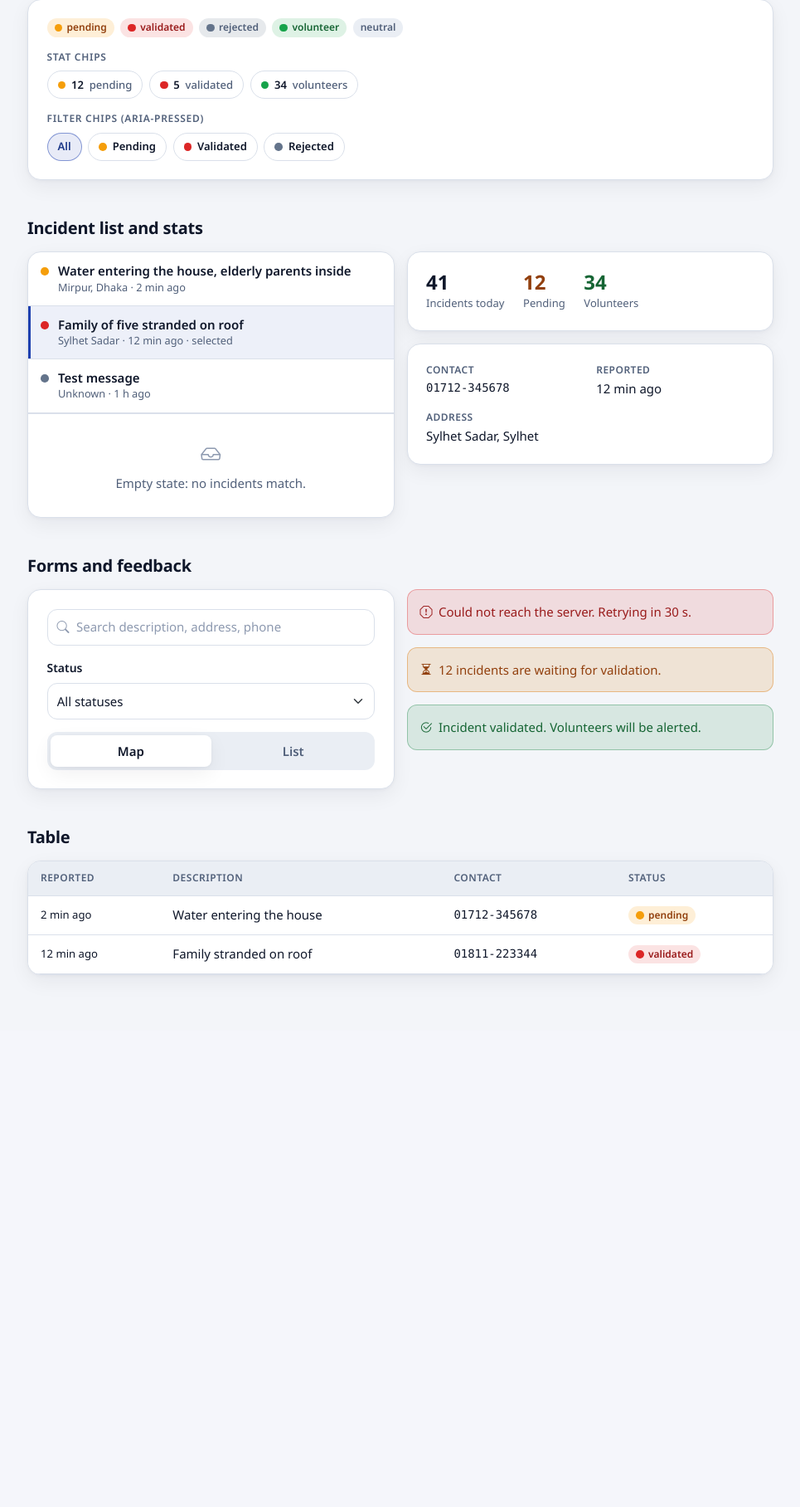
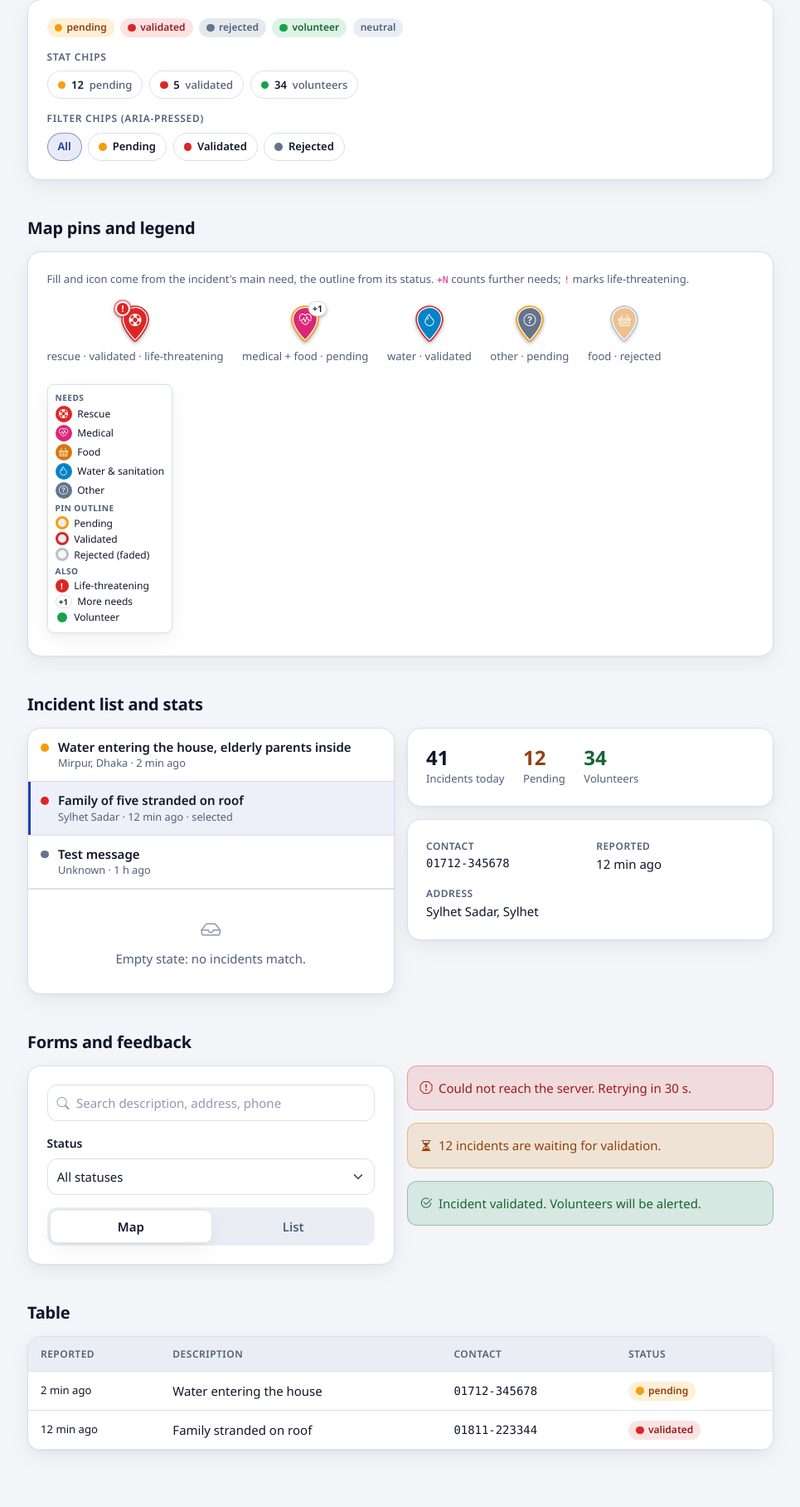
Before and after one commit to skfarhad/hazard_reporting_system, a Django app: page /app/design/ in a window 1280 px wide. Shown: the part 1502-3318 px from the top of the page at 83% size, without its empty margins (157-1122 px from the left). Before the commit the page ends 2680 px from the top, so only its background shows below. Run offline with Django 3.2, Linux system fonts and the light colour scheme; parts of the project's set-up code (start-up, migrations or seed data) failed here and were passed over.

Commit message:
feat(need-type-map-icons): pin and legend styles, dashboard wiring and design docs
Co-Authored-By: Claude Opus 5.5 <noreply@anthropic.com>

```diff
--- a/apps/webui/static/webui/css/app.css
+++ b/apps/webui/static/webui/css/app.css
@@ -2,5 +2,5 @@
 .dashboard-map {
     height: calc(100vh - 290px);
     min-height: 360px;
-    border-radius: var(--bs-card-inner-border-radius) var(--bs-card-inner-border-radius) 0 0;
+    border-radius: var(--bs-card-inner-border-radius);
 }
--- a/apps/webui/static/webui/css/hrs.css
+++ b/apps/webui/static/webui/css/hrs.css
@@ -503,6 +503,81 @@ button.hrs-chip[aria-pressed=true] {
 }
 .leaflet-container .leaflet-control-attribution a { color: var(--hrs-brand); }
 
+/* ---- Map pins (incident markers) ----
+ * Teardrop pin filled with the main need's colour (--hrs-pin-fill, set inline),
+ * outline in the status colour, white need icon, "+N" and "!" badges.
+ */
+.hrs-pin-wrap { background: none; border: 0; }
+.hrs-pin {
+    --hrs-pin-fill: #64748B;
+    --hrs-pin-stroke: var(--hrs-status-pending);
+    position: relative; display: block; width: 32px; height: 42px;
+    filter: drop-shadow(0 2px 2px rgba(15, 23, 42, .35));
+}
+.hrs-pin--pending { --hrs-pin-stroke: var(--hrs-status-pending); }
+.hrs-pin--validated { --hrs-pin-stroke: var(--hrs-status-validated); }
+.hrs-pin--rejected { --hrs-pin-stroke: var(--hrs-status-rejected); opacity: .45; }
+.hrs-pin-shape { position: absolute; inset: 0; width: 100%; height: 100%; overflow: visible; }
+.hrs-pin-ring { fill: none; stroke: var(--hrs-pin-stroke); stroke-width: 4.5; stroke-linejoin: round; }
+.hrs-pin-body { fill: var(--hrs-pin-fill); stroke: #fff; stroke-width: 1.25; stroke-linejoin: round; }
+.hrs-pin-icon {
+    position: absolute; top: 6px; left: 0; width: 32px;
+    text-align: center; color: #fff; font-size: 15px; line-height: 20px;
+}
+.hrs-pin-count {
+    position: absolute; top: -6px; right: -10px; min-width: 18px; height: 18px; padding: 0 4px;
+    border-radius: 9px; background: var(--hrs-surface); color: var(--hrs-text);
+    border: 1px solid var(--hrs-border); font: 600 11px/16px var(--hrs-font); text-align: center;
+}
+.hrs-pin-alert {
+    position: absolute; top: -6px; left: -8px; width: 18px; height: 18px; border-radius: 50%;
+    background: var(--hrs-danger); color: #fff; border: 2px solid var(--hrs-surface);
+    font: 800 11px/14px var(--hrs-font); text-align: center;
+    animation: hrs-pin-pulse 1.6s ease-out infinite;
+}
+@keyframes hrs-pin-pulse {
+    0% { box-shadow: 0 0 0 0 rgba(var(--hrs-danger-rgb), .6); }
+    70%, 100% { box-shadow: 0 0 0 8px rgba(var(--hrs-danger-rgb), 0); }
+}
+
+/* ---- Map legend (Leaflet control, bottom-right, collapsible) ---- */
+.hrs-map-legend {
+    background: var(--hrs-surface); color: var(--hrs-text);
+    border: 1px solid var(--hrs-border); border-radius: var(--hrs-radius-sm); box-shadow: var(--hrs-shadow);
+    font: 400 .8rem/1.3 var(--hrs-font); min-width: 150px; max-width: 220px;
+}
+.hrs-map-legend-toggle {
+    display: flex; align-items: center; gap: .4rem; width: 100%;
+    padding: .4rem .6rem; background: none; border: 0; color: inherit; font-weight: 600;
+}
+.hrs-map-legend-chevron { margin-left: auto; transition: transform .15s; }
+.hrs-map-legend.is-collapsed .hrs-map-legend-chevron { transform: rotate(-90deg); }
+.hrs-map-legend-toggle:focus-visible { outline: 2px solid var(--hrs-brand); outline-offset: -2px; border-radius: var(--hrs-radius-sm); }
+.hrs-map-legend-body { padding: 0 .6rem .5rem; max-height: min(50vh, 340px); overflow-y: auto; }
+.hrs-map-legend-title {
+    margin: .35rem 0 .2rem; font-size: .68rem; font-weight: 700; letter-spacing: .04em;
+    text-transform: uppercase; color: var(--hrs-text-muted);
+}
+.hrs-map-legend-list { list-style: none; margin: 0; padding: 0; }
+.hrs-map-legend-list li { display: flex; align-items: center; gap: .45rem; margin: .2rem 0; }
+.hrs-legend-swatch {
+    display: inline-flex; align-items: center; justify-content: center; flex: none;
+    width: 20px; height: 20px; border-radius: 50%; background: var(--hrs-pin-fill); color: #fff; font-size: 11px;
+}
+.hrs-legend-outline {
+    flex: none; width: 16px; height: 16px; border-radius: 50%;
+    background: var(--hrs-surface-muted); border: 3px solid var(--hrs-pin-stroke);
+}
+.hrs-legend-alert {
+    flex: none; width: 16px; height: 16px; border-radius: 50%; background: var(--hrs-danger); color: #fff;
+    font: 800 10px/16px var(--hrs-font); text-align: center;
+}
+.hrs-legend-count {
+    flex: none; min-width: 20px; height: 16px; padding: 0 3px; border-radius: 8px; background: var(--hrs-surface);
+    border: 1px solid var(--hrs-border); font: 600 10px/14px var(--hrs-font); text-align: center;
+}
+.hrs-map-legend .hrs-dot { width: 12px; height: 12px; margin: 0 2px; }
+
 @media (prefers-reduced-motion: reduce) {
     *, *::before, *::after { animation-duration: .01ms !important; animation-iteration-count: 1 !important; transition-duration: .01ms !important; }
 }
--- a/apps/webui/static/webui/js/design.js
+++ b/apps/webui/static/webui/js/design.js
@@ -1,6 +1,35 @@
 // Design-system reference page: colour swatches read from the live tokens, so they follow the theme.
 import { cssVar } from './theme.js';
 import { escapeHtml } from './utils.js';
+import { incidentPinHtml } from './map.js';
+import { legendHtml } from './map-legend.js';
+
+// Same icons and colours as the seeded need types (migration 0009).
+const SAMPLE_NEEDS = [
+    { code: 'rescue', label_en: 'Rescue', icon: 'life-preserver', colour: '#DC2626' },
+    { code: 'medical', label_en: 'Medical', icon: 'heart-pulse', colour: '#DB2777' },
+    { code: 'food', label_en: 'Food', icon: 'basket', colour: '#D97706' },
+    { code: 'water', label_en: 'Water & sanitation', icon: 'droplet', colour: '#0284C7' },
+    { code: 'other', label_en: 'Other', icon: 'question-circle', colour: '#64748B', is_fallback: true },
+];
+const SAMPLE_PINS = [
+    [{ needs: ['rescue'], validation_status: 'validated', life_threatening: true }, 'rescue · validated · life-threatening'],
+    [{ needs: ['medical', 'food'], validation_status: 'pending' }, 'medical + food · pending'],
+    [{ needs: ['water'], validation_status: 'validated' }, 'water · validated'],
+    [{ needs: [], validation_status: 'pending' }, 'other · pending'],
+    [{ needs: ['food'], validation_status: 'rejected' }, 'food · rejected'],
+];
+
+function renderPins() {
+    const pins = document.getElementById('pinSamples');
+    if (pins) {
+        pins.innerHTML = SAMPLE_PINS.map(([incident, caption]) => `<figure class="m-0 text-center">
+            <div class="d-inline-block mt-2">${incidentPinHtml(incident, SAMPLE_NEEDS)}</div>
+            <figcaption class="small text-secondary mt-1">${escapeHtml(caption)}</figcaption></figure>`).join('');
+    }
+    const legend = document.getElementById('legendSample');
+    if (legend) legend.innerHTML = legendHtml(SAMPLE_NEEDS);
+}
 
 const SWATCHES = [
     ['--hrs-brand', 'Brand'], ['--hrs-brand-strong', 'Brand strong'], ['--hrs-accent', 'Accent (SOS)'],
@@ -36,4 +65,5 @@ document.querySelectorAll('[data-chip-group]').forEach((group) => {
 });
 
 renderSwatches();
+renderPins();
 document.addEventListener('hrs:themechange', renderSwatches);
--- a/apps/webui/static/webui/js/map.js
+++ b/apps/webui/static/webui/js/map.js
@@ -47,7 +47,8 @@ export function incidentPinHtml(incident, needTypes) {
 
     return `<span class="hrs-pin hrs-pin--${status}${urgent ? ' hrs-pin--urgent' : ''}" `
         + `style="--hrs-pin-fill:${safeColour(need.colour)}" role="img" aria-label="${escapeHtml(label.join(', '))}">`
-        + `<svg class="hrs-pin-shape" viewBox="0 0 32 42" aria-hidden="true"><path d="${PIN_PATH}"/></svg>`
+        + `<svg class="hrs-pin-shape" viewBox="0 0 32 42" aria-hidden="true">`
+        + `<path class="hrs-pin-ring" d="${PIN_PATH}"/><path class="hrs-pin-body" d="${PIN_PATH}"/></svg>`
         + `<i class="bi bi-${safeIcon(need.icon)} hrs-pin-icon" aria-hidden="true"></i>${count}${alert}</span>`;
 }
 
--- a/apps/webui/templates/webui/dashboard.html
+++ b/apps/webui/templates/webui/dashboard.html
@@ -26,12 +26,6 @@
   <div class="card-body p-0">
     <div id="map" class="dashboard-map" aria-label="Map of incidents and volunteers"></div>
   </div>
-  <div class="card-footer small text-secondary d-flex flex-wrap gap-3">
-    <span><span class="hrs-dot hrs-dot-pending me-1"></span>Pending</span>
-    <span><span class="hrs-dot hrs-dot-validated me-1"></span>Validated</span>
-    <span><span class="hrs-dot hrs-dot-rejected me-1"></span>Rejected</span>
-    <span><span class="hrs-dot hrs-dot-volunteer me-1"></span>Volunteer</span>
-  </div>
 </div>
 </div>
 {% endblock %}
--- a/apps/webui/templates/webui/design.html
+++ b/apps/webui/templates/webui/design.html
@@ -72,6 +72,16 @@
       <button class="hrs-chip" type="button" aria-pressed="false"><span class="hrs-dot hrs-dot-validated"></span>Validated</button>
       <button class="hrs-chip" type="button" aria-pressed="false"><span class="hrs-dot hrs-dot-rejected"></span>Rejected</button>
     </div>
+  </div>
+</section>
+
+<section class="mb-5">
+  <h2 class="mb-3">Map pins and legend</h2>
+  <div class="hrs-card p-4">
+    <p class="text-secondary small mb-3">Fill and icon come from the incident's main need, the outline from its
+      status. <code>+N</code> counts further needs; <code>!</code> marks life-threatening.</p>
+    <div class="d-flex flex-wrap align-items-end gap-4 mb-4" id="pinSamples"></div>
+    <div class="hrs-map-legend d-inline-block"><div class="hrs-map-legend-body pt-1" id="legendSample"></div></div>
   </div>
 </section>
 
```
Also changed, not shown: agent-os/specs/2026-11-04-need-type-map-icons/tasks.md (+4 -4 lines), apps/webui/static/webui/js/dashboard.js (+12 -3 lines), docs/design-system.md (+6 -0 lines).
